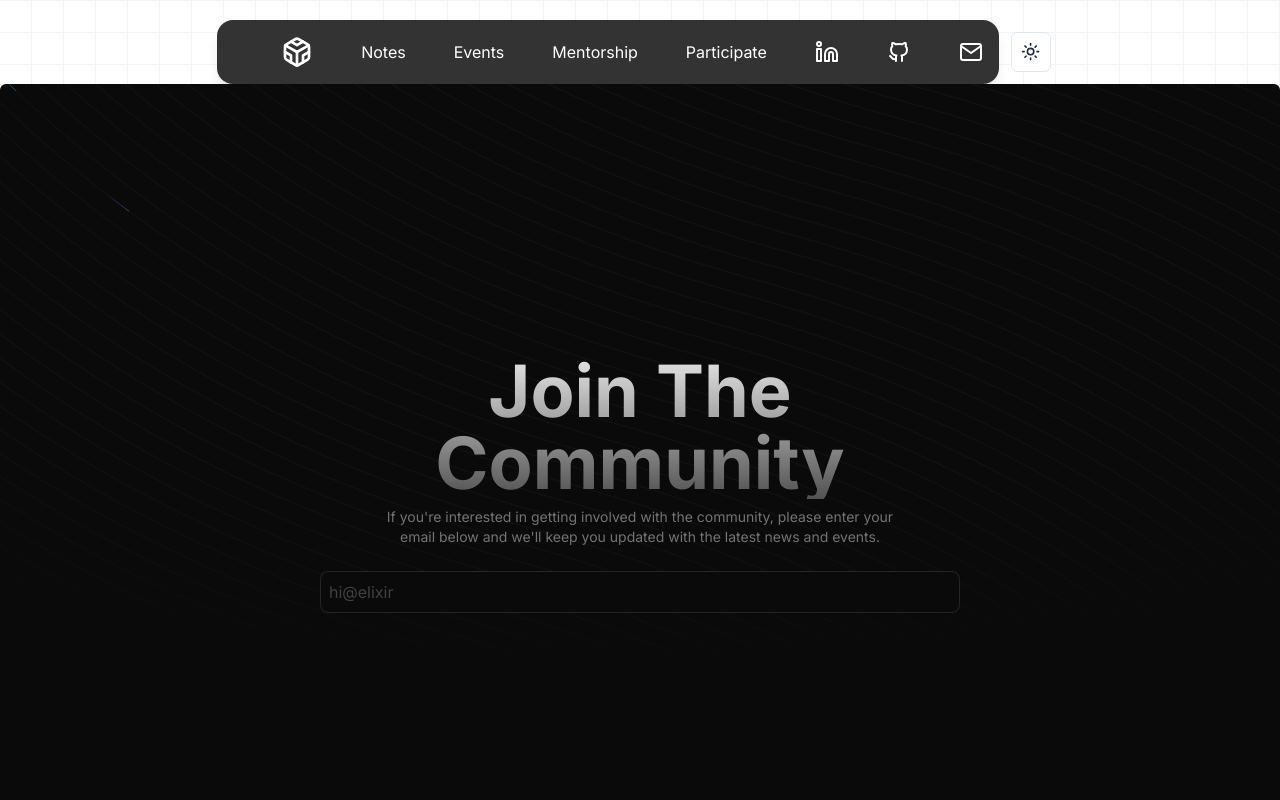
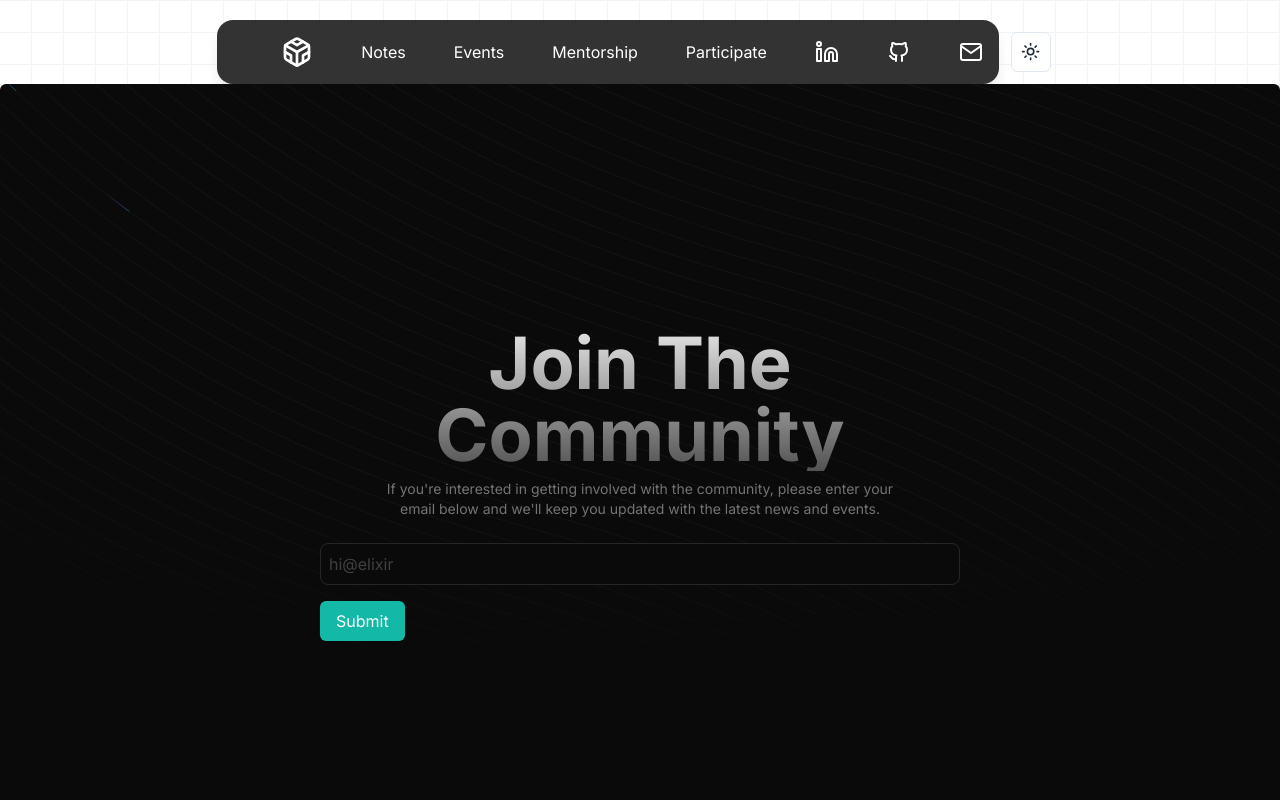
Before and after one commit to ElixirTechCommunity/Elixir_Website, a Next.js app: page /participate in a window 1280 px wide. Shown: the top 800 px of the page. Built offline with nearby package versions, Linux system fonts and the light colour scheme.

Commit message:
apiContactForm

```diff
--- a/src/app/api/send/route.ts
+++ b/src/app/api/send/route.ts
@@ -3,9 +3,14 @@ import { NextResponse } from "next/server";
 export const runtime = "edge";
 export const dynamic = "force-dynamic";
 
-const RESEND_API_KEY = "re_123456789";
+const RESEND_API_KEY = process.env.RESEND_API_KEY;
 
-export async function POST() {
+export async function POST(request: Request) {
+  const mail_vals: {
+    from_name: string;
+    reply_to: string;
+    message: string;
+  } = await request.json();
   const res = await fetch("https://api.resend.com/emails", {
     method: "POST",
     headers: {
@@ -13,15 +18,16 @@ export async function POST() {
       Authorization: `Bearer ${RESEND_API_KEY}`,
     },
     body: JSON.stringify({
-      from: "Acme <onboarding@resend.dev>",
-      to: ["delivered@resend.dev"],
-      subject: "hello world",
-      html: "<strong>it works!</strong>",
+      from: "Message <onboarding@resend.dev>",
+      to: ["briheetyadav@gmail.com"],
+      subject: `New message from ${mail_vals.from_name}`,
+      html: `<p>Hi!<br>Name: ${mail_vals.from_name},<br>Email: ${mail_vals.reply_to}<br>Message: ${mail_vals.message}</p>`,
     }),
   });
 
   if (res.ok) {
-    const data = await res.json();
-    return NextResponse.json(data);
+    return NextResponse.json(res);
+  } else {
+    return NextResponse.error();
   }
 }
--- a/src/app/participate/page.tsx
+++ b/src/app/participate/page.tsx
@@ -1,8 +1,34 @@
 "use client";
-import React from "react";
+import React, { useState } from "react";
 import { BackgroundBeams } from "@/components/ui/background-beams";
+import sendContactFrom from "@/utils/contact_form";
 
 function Participate() {
+  const [email, setEmail] = useState("");
+  const [loading, setLoading] = useState(false);
+  const [error, setError] = useState<string | null>(null);
+  const [success, setSuccess] = useState(false);
+
+  const handleSubmit = async (e: React.FormEvent<HTMLFormElement>) => {
+    e.preventDefault();
+    setLoading(true);
+    setError(null);
+
+    try {
+      const response = await sendContactFrom({ email });
+      if (response.error) {
+        setError(response.error);
+      } else {
+        setSuccess(true);
+        setEmail("");
+      }
+    } catch (error) {
+      setError("An error occured. Please try again later.");
+    }
+
+    setLoading(false);
+  };
+
   return (
     <div className="h-[100vh] w-full rounded-md bg-neutral-950 relative flex flex-col items-center justify-center antialiased">
       <div className="max-w-2xl mx-auto p-4">
@@ -11,13 +37,32 @@ function Participate() {
         </h1>
         <p></p>
         <p className="text-neutral-500 max-w-lg mx-auto my-2 text-sm text-center relative z-10">
-          If you're interested in getting involved with the community, please enter your email below and we'll keep you updated with the latest news and events.
+          If you're interested in getting involved with the community, please
+          enter your email below and we'll keep you updated with the latest news
+          and events.
         </p>
-        <input
-          type="text"
-          placeholder="hi@elixir"
-          className="p-2 rounded-lg border border-neutral-800 focus:ring-2 focus:ring-teal-500  w-full relative z-10 mt-4  bg-neutral-950 placeholder:text-neutral-700"
-        />
+        <form onSubmit={handleSubmit} className="relative z-10">
+          <input
+            type="text"
+            placeholder="hi@elixir"
+            className="p-2 rounded-lg border border-neutral-800 focus:ring-2 focus:ring-teal-500  w-full mt-4  bg-neutral-950 placeholder:text-neutral-700 text-white" // Add text-white class here
+            value={email}
+            onChange={(e) => setEmail(e.target.value)}
+            disabled={loading}
+          />
+
+          <button
+            type="submit"
+            className="bg-teal-500 text-white px-4 py-2 rounded-md mt-4"
+            disabled={loading}
+          >
+            {loading ? "Submitting..." : "Submit"}
+          </button>
+          {error && <p className="text-red-500 mt-2">{error}</p>}
+          {success && (
+            <p className="text-green-500 mt-2">Thank you for joining!</p>
+          )}
+        </form>
       </div>
       <BackgroundBeams />
     </div>
--- /dev/null
+++ b/src/utils/contact_form.ts
@@ -0,0 +1,19 @@
+export default async function sendContactForm(
+  variables: Record<string, string>,
+) {
+  const response: any = await fetch("/api/send", {
+    method: "POST",
+    headers: {
+      "Content-Type": "application/json",
+    },
+    body: JSON.stringify(variables),
+  })
+    .then((res) => {
+      return res.status;
+    })
+    .catch((err) => {
+      console.log(err);
+      return err;
+    });
+  return response;
+}
```
